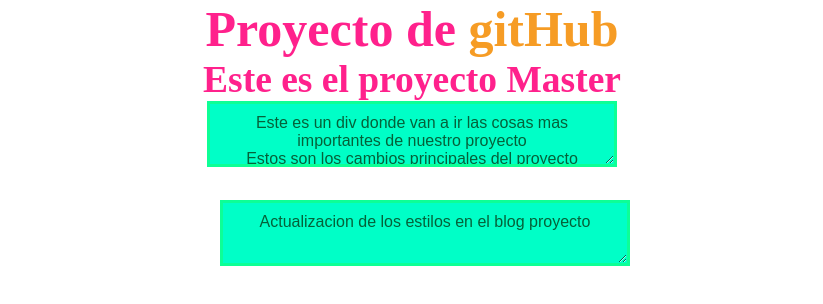
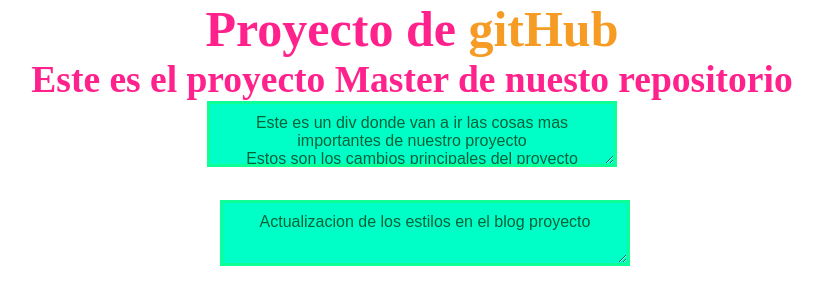
Before and after one commit to CarlosGr10/hyperblog, a plain HTML site: page index.html in a window 1280 px wide. Shown: the whole page, without its empty margins (228-1051 px from the left). Drawn offline with Linux system fonts and the light colour scheme.

Commit message:
Este es un cambio ssh vr. 01

```diff
--- a/index.html
+++ b/index.html
@@ -11,7 +11,7 @@
 
     <div class="dv0">
     <h1>Proyecto de <span class="letter">gitHub</span></h1>
-    <h2>Este es el proyecto Master</h2>
+    <h2>Este es el proyecto Master de nuesto repositorio</h2>
     </div>
 
     <div class="dv1">
```
